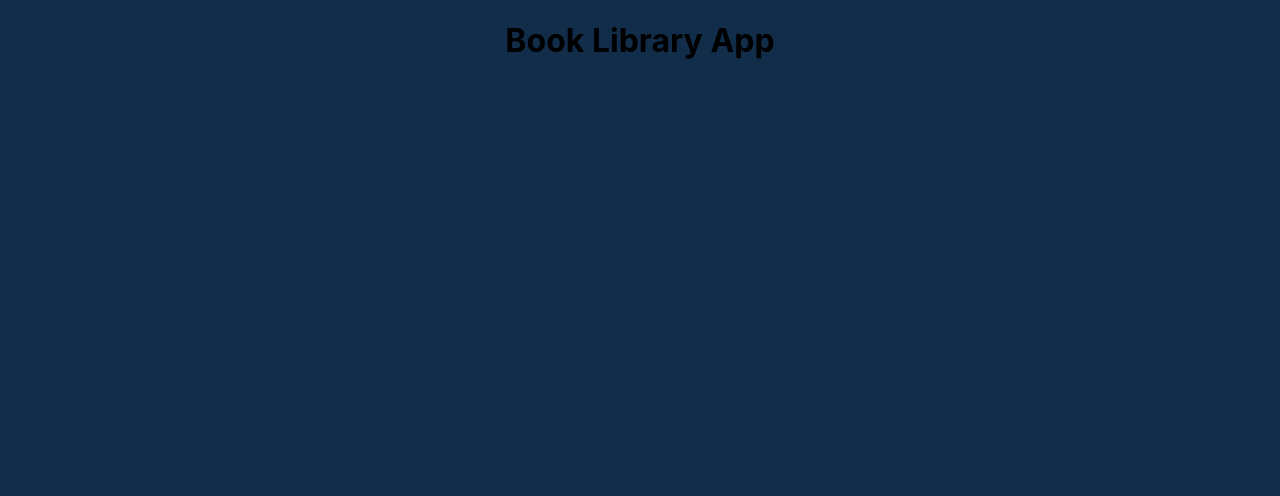
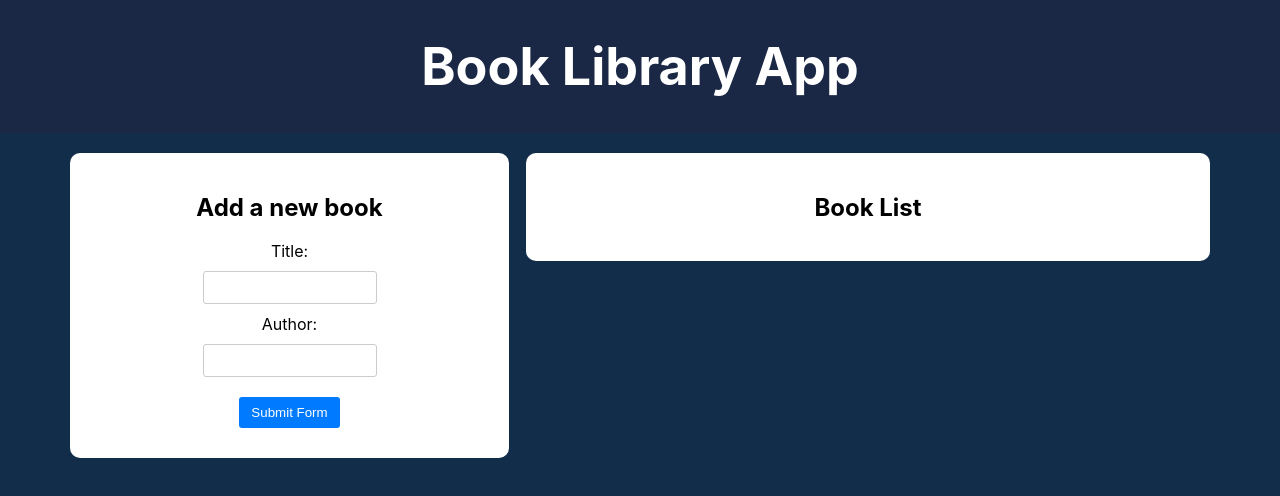
Before and after one commit to oleksandrkoval63/react-redux-new, a React (Create React App) app in the folder frontend/: page / in a window 1280 px wide. Shown: the top 496 px of the page. Built offline with nearby package versions, Linux system fonts and the light colour scheme.

Commit message:
added main ui components

```diff
--- a/frontend/src/App.css
+++ b/frontend/src/App.css
@@ -1,38 +1,43 @@
 .App {
    text-align: center;
-}
-
-.App-logo {
-  height: 40vmin;
-  pointer-events: none;
-}
-
-@media (prefers-reduced-motion: no-preference) {
-  .App-logo {
-    animation: App-logo-spin infinite 20s linear;
-  }
+   color: white;
 }
 
 .App-header {
-  background-color: #282c34;
-  min-height: 100vh;
+   background-color: #1b2845;
+   max-height: 100vh;
    display: flex;
    flex-direction: column;
    align-items: center;
    justify-content: center;
    font-size: calc(10px + 2vmin);
-  color: white;
 }
 
 .App-link {
    color: #61dafb;
 }
-
-@keyframes App-logo-spin {
-  from {
-    transform: rotate(0deg);
+.app-left-column {
+   width: 35%;
 }
-  to {
-    transform: rotate(360deg);
+.app-right-column {
+   width: 60%;
 }
+.app-block {
+   padding: 20px;
+   background-color: #fff;
+   color: #000;
+   border-radius: 10px;
+   display: flex;
+   flex-direction: column;
+   align-items: center;
+   justify-content: center;
 }
+.app-main {
+   display: flex;
+   justify-content: space-between;
+   max-width: 1140px;
+   margin: 20px auto;
+   padding: 0 15px;
+   gap: 30px;
+   flex-wrap: wrap;
+}
--- a/frontend/src/App.js
+++ b/frontend/src/App.js
@@ -1,11 +1,23 @@
 import "./App.css";
+import BookList from "./components/BookList/BookList";
+import BookForm from "./components/BookForm/BookForm";
+import BookFilter from "./components/BookFilter/BookFilter";
 
 function App() {
    return (
       <div className="App">
-         <header className="app-header">
+         <header className="App-header">
             <h1>Book Library App</h1>
          </header>
+         <main className="app-main">
+            <div className="app-left-column">
+               <BookForm />
+            </div>
+            <div className="app-right-column">
+               {/* <BookFilter /> */}
+               <BookList />
+            </div>
+         </main>
       </div>
    );
 }
--- /dev/null
+++ b/frontend/src/components/BookFilter/BookFilter.css
@@ -0,0 +1,50 @@
+.filter-row {
+   display: flex;
+   justify-content: space-between;
+   align-items: center;
+}
+
+.filter-group {
+   flex: 1;
+   text-align: center;
+}
+
+.filter input[type="text"] {
+   width: 80%;
+   padding: 8px;
+   border: 1px solid #ccc;
+   border-radius: 3px;
+}
+
+.filter button {
+   background-color: #007bff;
+   color: #fff;
+   padding: 8px 12px;
+   border: none;
+   border-radius: 3px;
+   cursor: pointer;
+   margin: 10px;
+   transition: background-color 0.3s ease;
+}
+
+.filter button:hover {
+   background-color: #0056b3;
+}
+
+@media screen and (max-width: 1024px) {
+   .filter-row {
+      flex-direction: column;
+      align-items: stretch;
+   }
+
+   .filter-group {
+      width: 100%;
+      margin: auto;
+      margin-bottom: 10px;
+   }
+
+   .filter button {
+      margin: 10px auto 0;
+      max-width: 50%;
+   }
+}
--- /dev/null
+++ b/frontend/src/components/BookFilter/BookFilter.jsx
@@ -0,0 +1,9 @@
+const BookFilter = () => {
+   return (
+      <div className="app-block filter">
+         <h2>Filters</h2>
+      </div>
+   );
+};
+
+export default BookFilter;
--- /dev/null
+++ b/frontend/src/components/BookForm/BookForm.css
@@ -0,0 +1,48 @@
+.book-form {
+   width: 100%;
+}
+
+.book-form label {
+   display: block;
+   width: 100%;
+   text-align: center;
+   margin-bottom: 10px;
+}
+
+.book-form input {
+   width: 80%;
+   padding: 8px;
+   margin-bottom: 10px;
+   border: 1px solid #ccc;
+   border-radius: 3px;
+}
+
+.book-form button {
+   background-color: #007bff;
+   color: #fff;
+   padding: 8px 12px;
+   border: none;
+   border-radius: 3px;
+   cursor: pointer;
+   margin: 10px;
+   transition: background-color 0.3s ease;
+}
+
+.book-form button:hover {
+   background-color: #0056b3;
+}
+
+.book-form .spinner {
+   animation: spinner 1s infinite linear;
+   margin-left: 10px;
+}
+
+@keyframes spinner {
+   from {
+      transform: rotate(0deg);
+   }
+
+   to {
+      transform: rotate(360deg);
+   }
+}
--- /dev/null
+++ b/frontend/src/components/BookForm/BookForm.jsx
@@ -0,0 +1,44 @@
+import { useState } from "react";
+import "./BookForm.css";
+
+const BookForm = () => {
+   const [title, setTitle] = useState("");
+   const [author, setAuthor] = useState("");
+
+   const handleSubmit = (e) => {
+      e.preventDefault();
+      if (author && title) {
+         setAuthor("");
+         setTitle("");
+      }
+   };
+
+   return (
+      <div className="app-block book-form">
+         <h2>Add a new book</h2>
+         <form onSubmit={handleSubmit}>
+            <div>
+               <label htmlFor="title">Title: </label>
+               <input
+                  type="text"
+                  onChange={(e) => setTitle(e.target.value)}
+                  value={title}
+                  name="title"
+               />
+            </div>
+            <div>
+               <label htmlFor="author">Author: </label>
+               <input
+                  type="text"
+                  onChange={(e) => setAuthor(e.target.value)}
+                  value={author}
+                  name="author"
+               />
+            </div>
+            <button type="submit">Submit Form</button>
+         </form>
+      </div>
+   );
+};
+
+export default BookForm;
--- /dev/null
+++ b/frontend/src/components/BookList/BookList.css
@@ -0,0 +1,61 @@
+.book-list ul {
+   padding: 0;
+   margin: 20px -20px;
+   list-style: none;
+}
+
+.book-list li {
+   display: flex;
+   justify-content: space-between;
+   align-items: center;
+   width: auto;
+   padding: 10px 20px;
+   border-bottom: 1px solid #ccc;
+   background-color: #fff;
+   list-style-type: none;
+}
+
+.book-list li:nth-child(even) {
+   background-color: #f2f2f2;
+}
+
+.book-list li:hover {
+   background-color: #dbe4f8;
+}
+
+.book-list button {
+   background-color: #fff;
+   color: red;
+   border: 1px solid red;
+   padding: 8px 12px;
+   border-radius: 3px;
+   cursor: pointer;
+   transition: background-color 0.3s ease;
+}
+
+.book-list button:hover {
+   background-color: #fdd;
+}
+
+.book-list .highlight {
+   background-color: #ff0;
+}
+
+.book-list .book-info {
+   flex: 1;
+   text-align: left;
+}
+
+.book-list .book-actions {
+   display: flex;
+   align-items: center;
+}
+
+.book-list .star-icon {
+   width: 24px;
+   height: 24px;
+   margin: 0 20px;
+   cursor: pointer;
+   transition: color 0.3s ease;
+   color: #fca510;
+}
--- /dev/null
+++ b/frontend/src/components/BookList/BookList.jsx
@@ -0,0 +1,11 @@
+import "./BookList.css";
+
+const BookList = () => {
+   return (
+      <div className="app-block book-list">
+         <h2>Book List</h2>
+      </div>
+   );
+};
+
+export default BookList;
```
Lines whose indentation alone changed are shown as unchanged.
